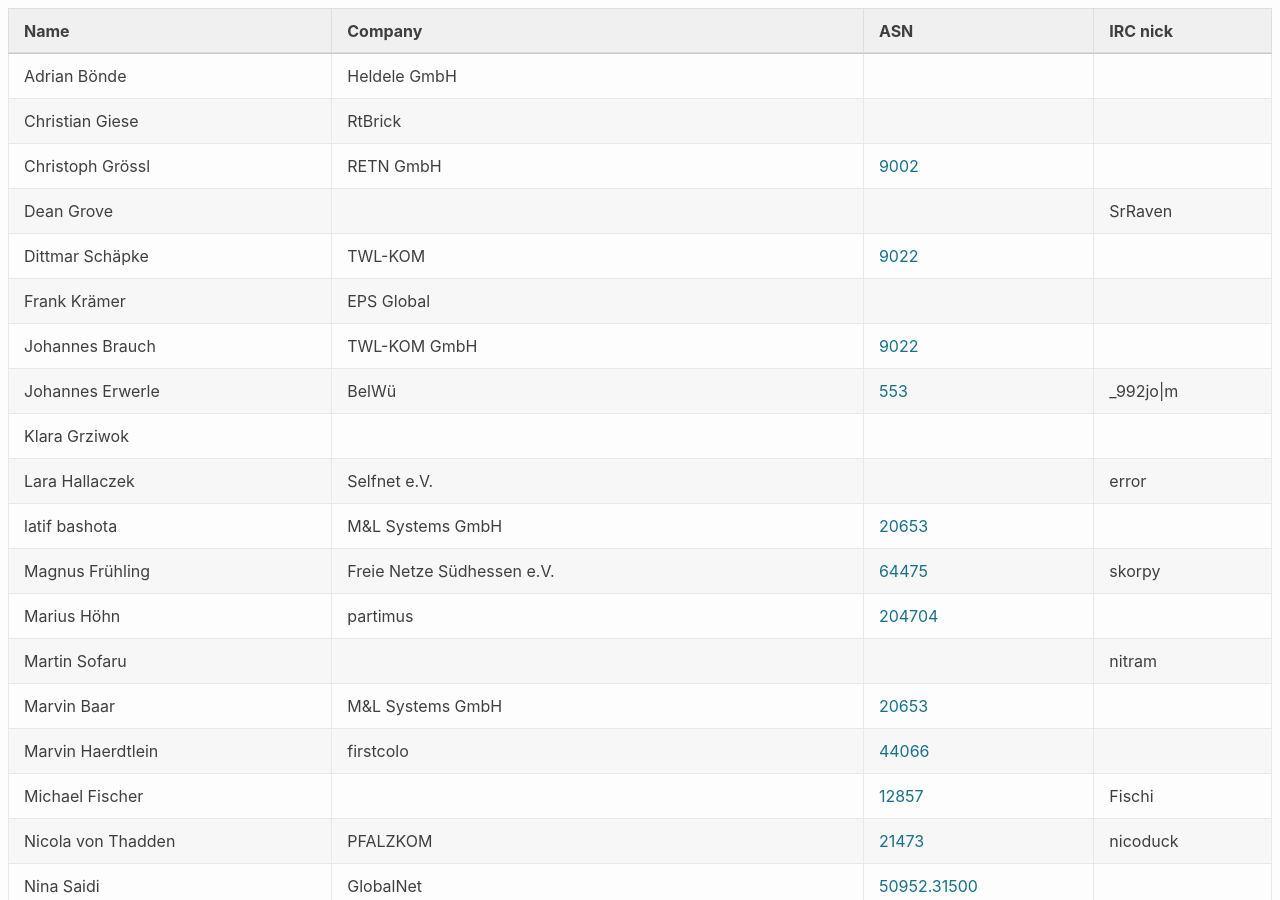
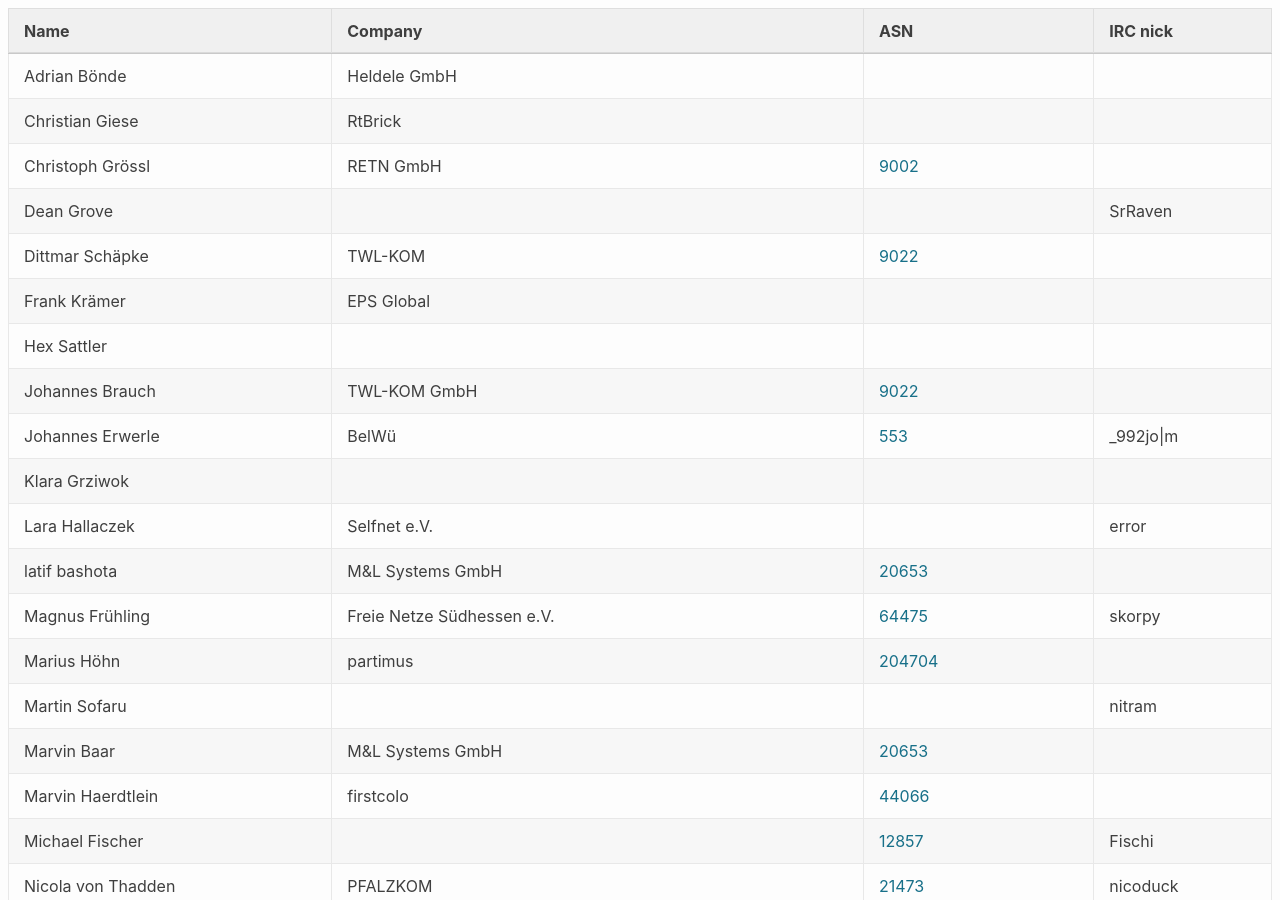
Before and after one commit to denog/pretix-attendeelist, a Jekyll site: the page built from denogmeetup24-04/index.markdown, in a window 1280 px wide and 900 px high. Built offline with Jekyll 4.4.1, drawn with Linux system fonts in a browser that asks for light colours.

Commit message:
Latest data: Wed Feb 21 00:23:09 UTC 2024

```diff
--- a/_data/attendees_denogmeetup24-04.json
+++ b/_data/attendees_denogmeetup24-04.json
@@ -32,6 +32,12 @@
   {
     "name": "Frank Krämer",
     "company": "EPS Global",
+    "irc": null,
+    "asn": null
+  },
+  {
+    "name": "Hex Sattler",
+    "company": null,
     "irc": null,
     "asn": null
   },
```
